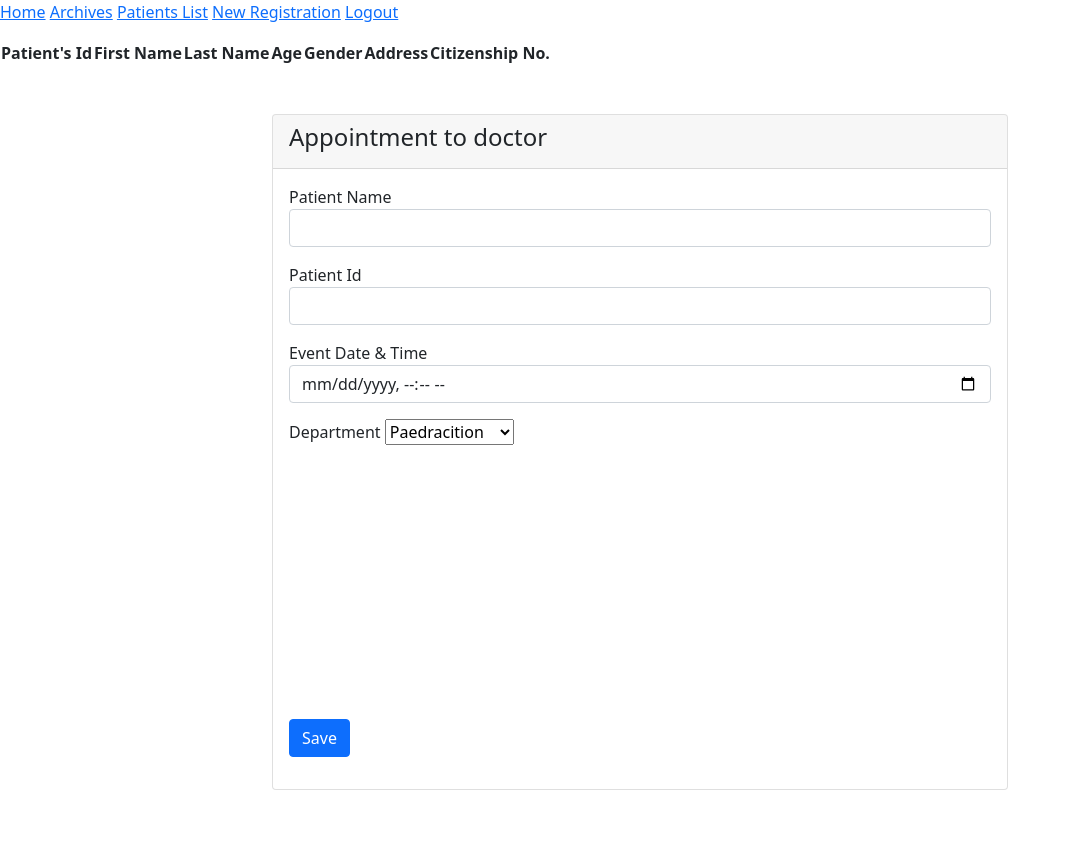
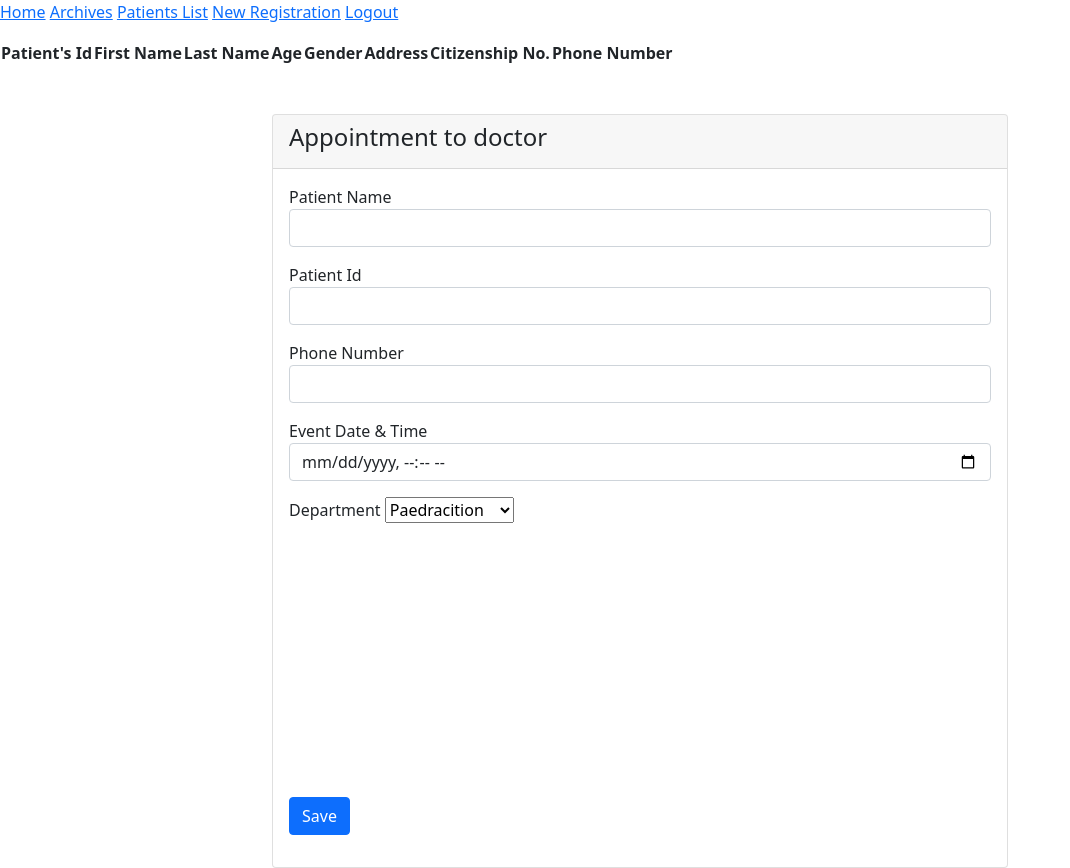
Before and after one commit to 1ayuu/finalofmedi, a PHP site: page /make_appoinment.php?hospital_registration_number=1 in a window 1280 px wide. Shown: the whole page, without its empty margins (0-1070 px from the left). Before the commit the page ends 790 px from the top, so only its background shows below. Run offline with PHP 8.4, Linux system fonts and the light colour scheme; data that the repository does not hold is empty.

Commit message:
Update make_appoinment.php

```diff
--- a/files/make_appoinment.php
+++ b/files/make_appoinment.php
@@ -87,10 +87,11 @@
 	 					<th>Gender</th>
 	 					<th>Address</th>
 	 					<th>Citizenship No.</th>
+	 					<th>Phone Number</th>
 	 					<!--
 	 					<th>Father's Name</th>
 	 					<th>Email Address</th>
-	 					<th>Phone Number</th> -->
+	 					 -->
 
 	 				</tr>
 	 			</thead>
@@ -113,6 +114,7 @@
 	 					<td><?php echo $res['gender']; ?></td>
 	 					<td><?php echo $res['address']; ?></td>
                         <td><?php echo $res['citizenship_number']; ?></td>
+                        	<td><?php echo $res['phone_number']; ?>
 	 					<!--
 	 					<td><?php echo $res['father_name']; ?></td>
 	 					<td><?php echo $res['email_address']; ?></td>
@@ -276,6 +278,16 @@
 
 	 				?>">
                             </div>
+                             <div class="form-group mb-3">
+                                <label for="">Phone Number</label>
+                                <input type="text" name="phone_number" class="form-control" value="<?php
+                                 $hospital_registration_number = $_GET['hospital_registration_number'];
+               $query = mysqli_query($con, "select * from patient WHERE hospital_registration_number  ='$hospital_registration_number'");while ($res = mysqli_fetch_array($query)) {?><?php echo $res['phone_number']; ?> <?php
+
+                        }
+
+	 				?>">
+                            </div>
                             <div class="form-group mb-3">
                                 <label for="">Event Date & Time</label>
                                 <input type="datetime-local" name="event_dt" class="form-control">
@@ -393,10 +405,11 @@ if(isset($_POST['save_datetime']))
     $patient_id=$_POST['patient_id'];
     $Department=$_POST['Department'];
     $Consultant_Doctor=$_POST['Consultant_Doctor'];
+    $phone_number=$_POST['phone_number'];
 
-    $query = "INSERT INTO demo (name,eventdt,patient_id,Department,Consultant_Doctor) VALUES ('$name','$event_dt','$patient_id',
+    $query = "INSERT INTO demo (name,eventdt,patient_id,Department,Consultant_Doctor,phone_number) VALUES ('$name','$event_dt','$patient_id',
     '$Department',
-    '$Consultant_Doctor')";
+    '$Consultant_Doctor','$phone_number')";
     $query_run = mysqli_query($con, $query);
 
     if($query_run)
```
